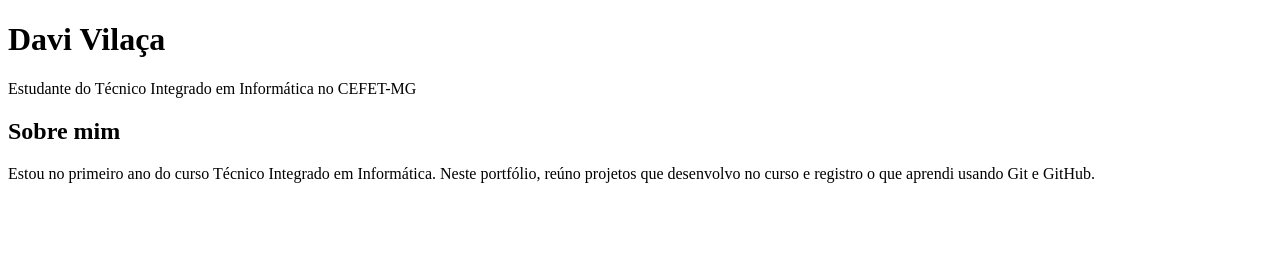
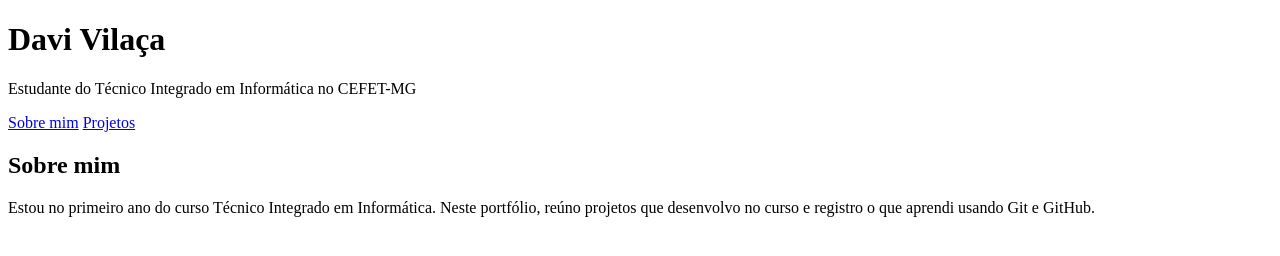
Before and after one commit to vilaca-davi/ProjetoFinal, a plain HTML site: page index.html in a window 1280 px wide. Drawn offline with Linux system fonts and the light colour scheme.

Commit message:
feat: adiciona navegação entre as seções

```diff
--- a/index.html
+++ b/index.html
@@ -9,6 +9,10 @@
     <header>
         <h1>Davi Vilaça</h1>
         <p>Estudante do Técnico Integrado em Informática no CEFET-MG</p>
+	<nav aria-label="Menu principal">
+    <a href="#sobre">Sobre mim</a>
+    <a href="#projetos">Projetos</a>
+</nav>
     </header>
     <main>
 	<section id="sobre">
```
